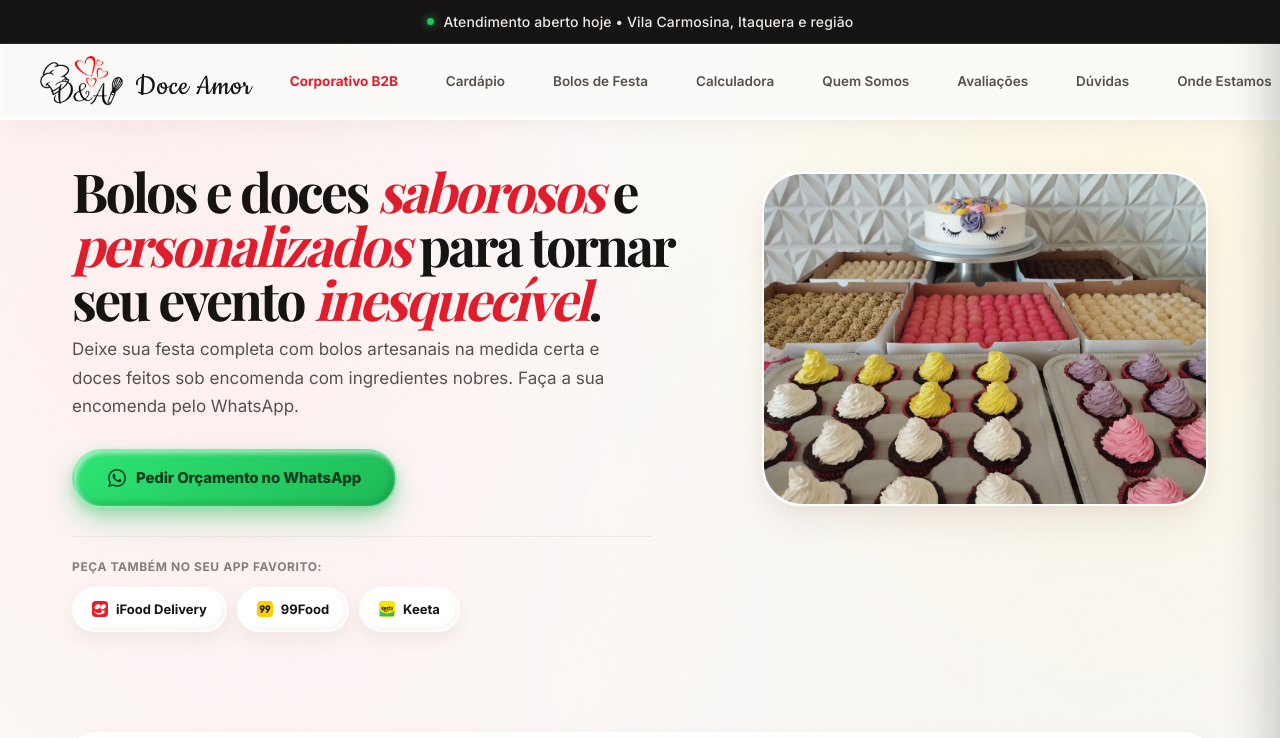
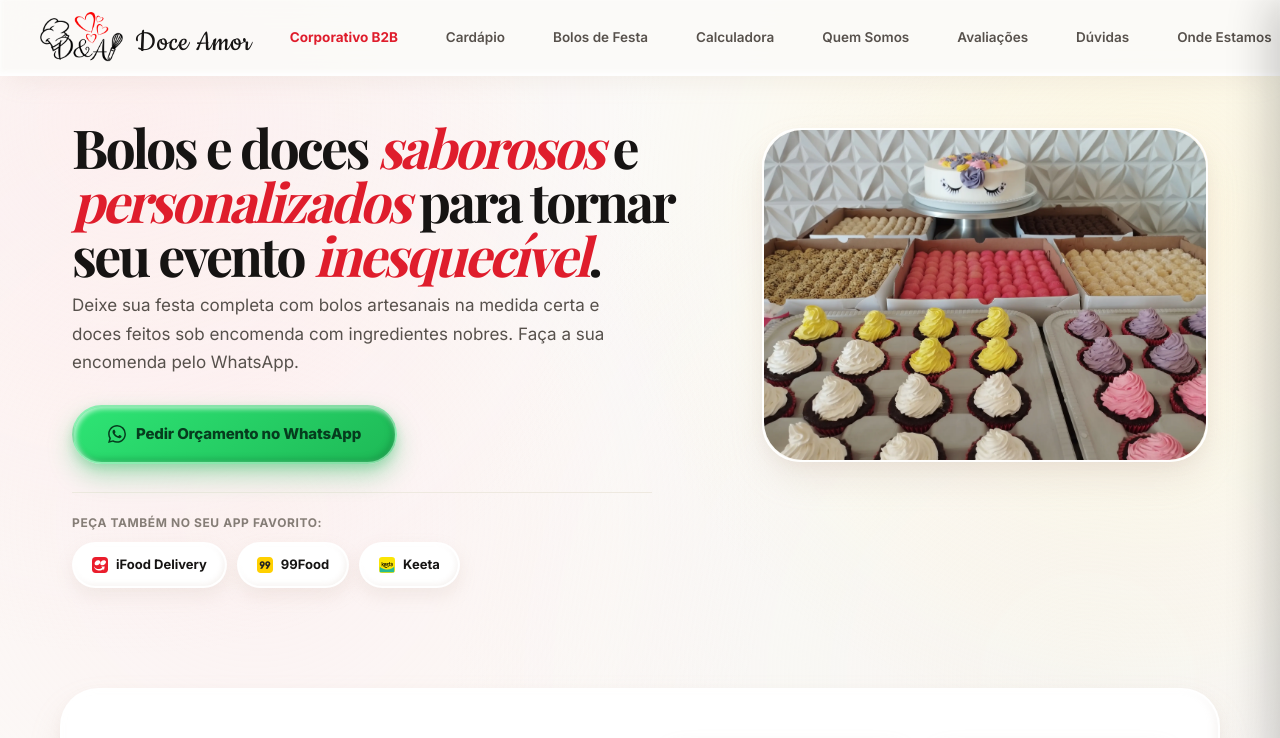
Before and after one commit to deadoceamor/deadoceamor_site, a Next.js app: page / in a window 1280 px wide. Shown: the top 738 px of the page. Built offline with nearby package versions, Linux system fonts and the light colour scheme; a web font is replaced by a local one.

Commit message:
refactor: remover barra de anuncio superior do cabecalho

```diff
--- a/app/components/Header.tsx
+++ b/app/components/Header.tsx
@@ -22,16 +22,6 @@ export default function Header() {
 
   return (
     <>
-      {/* Top Announcement Bar */}
-      <div className="topbar">
-        <div className="container topbar-content">
-          <div className="topbar-badge">
-            <span className="topbar-dot"></span>
-            <span>Atendimento aberto hoje • Vila Carmosina, Itaquera e região</span>
-          </div>
-        </div>
-      </div>
-
       {/* Main Header */}
       <header className="header">
         <div className="container header-inner">
```
